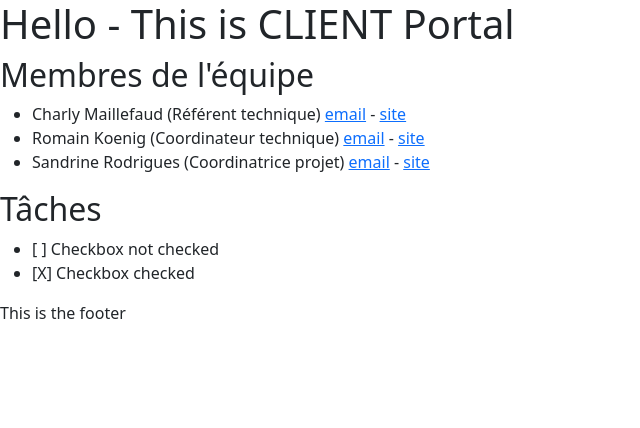
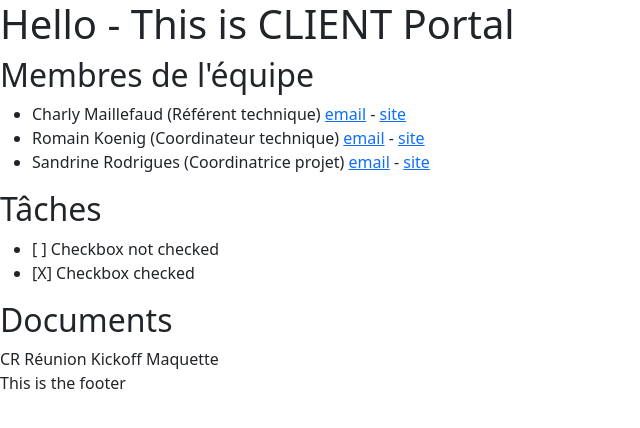
Before and after one commit to Krokee/client-portal, an Eleventy site: page src/index.njk in a window 1280 px wide. Shown: the whole page, without its empty margins (0-640 px from the left). Built offline with nearby package versions, Linux system fonts and the light colour scheme; Eleventy itself is replaced by a stand-in of ours; files that its build step writes are made by us from their sources.

```diff
--- a/src/index.njk
+++ b/src/index.njk
@@ -19,6 +19,11 @@
 			{{ item.templateContent | safe }}
 		{% endfor %}
 
+		<h2>Documents</h2>
+		{% for document in documents %}
+			{{document.title}}
+		{% endfor %}
+
 </main>
 	{% include "footer.njk" %}
 </body>
```
